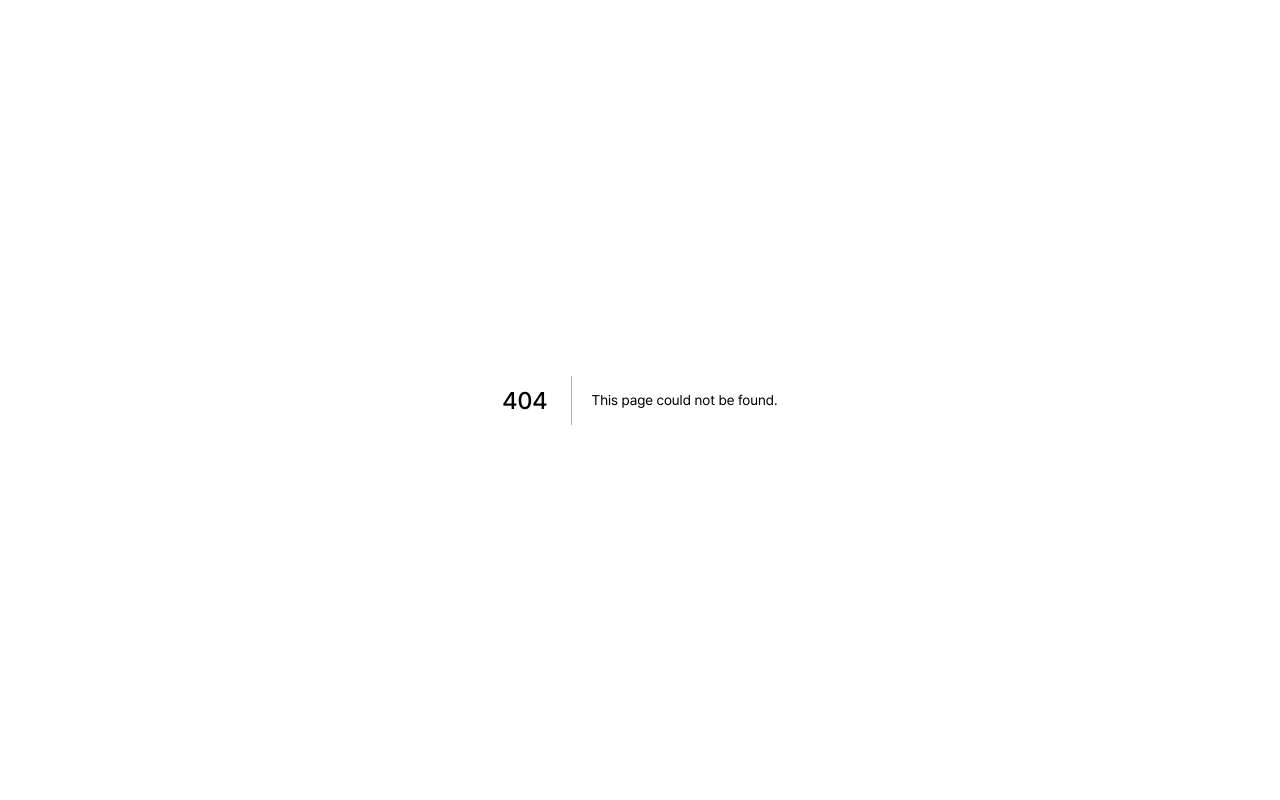
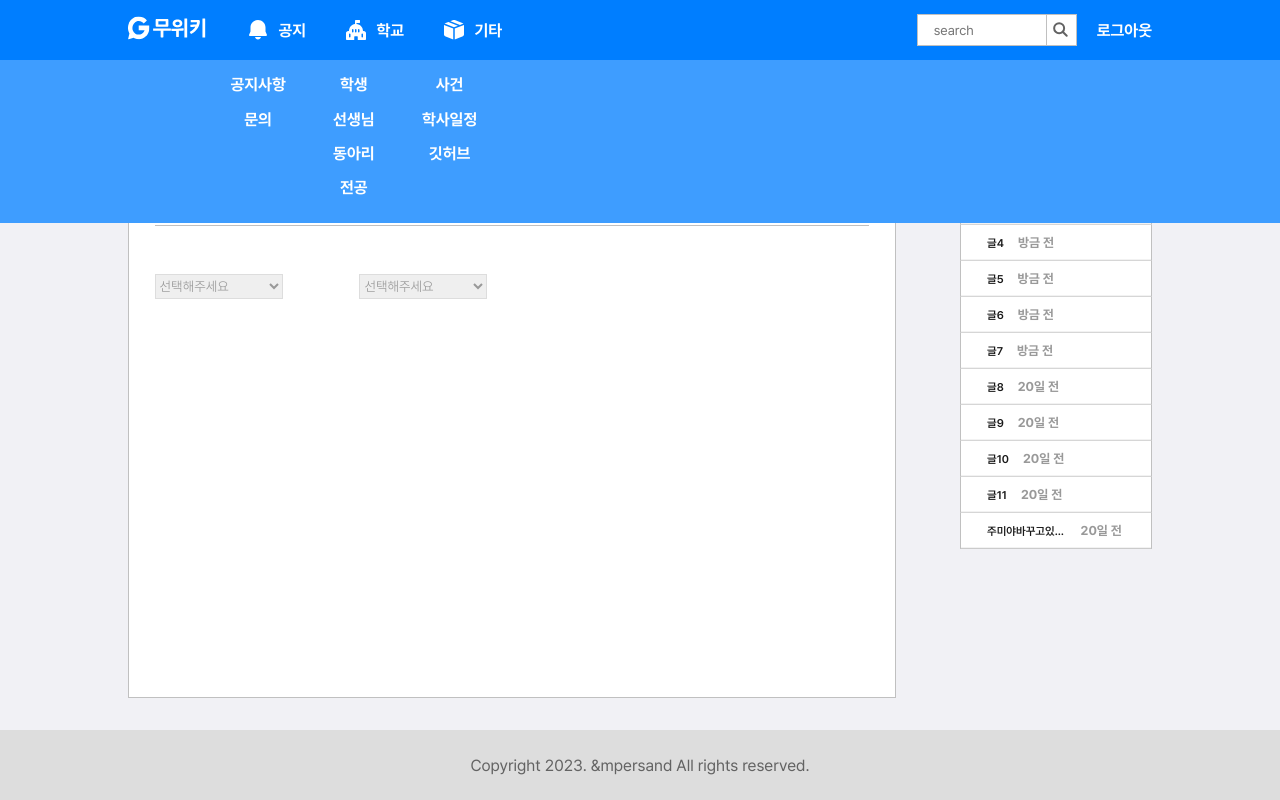
Before and after one commit to Team-Ampersand/Gmu-WiKi-client-v3, a Next.js app: page /post in a window 1280 px wide. Before the commit this address had no page. Built offline with nearby package versions, Linux system fonts and the light colour scheme.

Commit message:
💄: Add write category

```diff
--- a/src/assets/data/WriteCategoryData.ts
+++ b/src/assets/data/WriteCategoryData.ts
@@ -1,140 +1,189 @@
-
-export const WriteCategoryData = {
-    writeCategory:[
-        {
-            name:"선택해주세요",
-            value:"select"
-        },{
-            name:"학생",
-            value:"STUDENT"
-        },{
-            name:"선생님",
-            value:"TEACHER"
-        },{
-            name:"전공",
-            value:"MAJOR"
-        },{
-            name:"동아리",
-            value:"CLUB"
-        },{
-            name:"사건",
-            value:"INCIDENT"
-        },{
-            name:"학사일정",
-            value:"SCHEDULE"
-        }
-    ]
-    ,
-    detailCategory:[
-        {
-            name:"7기",
-            value:"SEVENTH",
-            parent:"STUDENT"
-        }, {
-            name:"6기",
-            value:"SIXTH",
-            parent:"STUDENT"
-        }, {
-            name:"5기",
-            value:"FIFTH",
-            parent:"STUDENT"
-        }, {
-            name:"일반교과",
-            value:"GENERAL",
-            parent:"TEACHER"
-        }, {
-            name:"전문교과",
-            value:"SPECIALITY",
-            parent:"TEACHER"
-        },{
-            name:"기타 부서",
-            value:"OTHER",
-            parent:"TEACHER"
-        },{
-            name:"전공",
-            value:"MAJORS",
-            parent:"MAJOR"
-        },{
-            name:"전공동아리",
-            value:"MAJOR",
-            parent:"CLUB"
-        },{
-            name:"자율동아리",
-            value:"CA",
-            parent:"CLUB"
-        },{
-            name:"2022",
-            value:"TWENTY_SECOND",
-            parent:"INCIDENT"
-        },{
-            name:"2023",
-            value:"TWENTY_THIRD",
-            parent:"INCIDENT"
-        },{
-            name:"1",
-            value:"JAN",
-            parent:"SCHEDULE"
-        },{
-            name:"2",
-            value:"FEB",
-            parent:"SCHEDULE"
-        },{
-            name:"3",
-            value:"MAR",
-            parent:"SCHEDULE"
-        },{
-            name:"4",
-            value:"APR",
-            parent:"SCHEDULE"
-        },{
-            name:"5",
-            value:"MAY",
-            parent:"SCHEDULE"
-        },{
-            name:"6",
-            value:"JUN",
-            parent:"SCHEDULE"
-        },{
-            name:"7",
-            value:"JUL",
-            parent:"SCHEDULE"
-        },{
-            name:"8",
-            value:"AUG",
-            parent:"SCHEDULE"
-        },{
-            name:"9",
-            value:"SEPT",
-            parent:"SCHEDULE"
-        },{
-            name:"10",
-            value:"OCT",
-            parent:"SCHEDULE"
-        },{
-            name:"11",
-            value:"NOV",
-            parent:"SCHEDULE"
-        },{
-            name:"12",
-            value:"DEC",
-            parent:"SCHEDULE"
-        },
-    ]
+export interface WriteCategory {
+  name: string
+  value: string
 }
 
+export interface detailCategory {
+  name: string
+  value: string
+  parent: string
+}
 
-export const noticeCategory=[
+export interface WriteCategoryDataType  {
+  noticeCategory: WriteCategory[]
+  writeCategory: WriteCategory[]
+  detailCategory: detailCategory[]
+}
+
+export const WriteCategoryData: WriteCategoryDataType = {
+  noticeCategory: [
     {
-        name:"선택해주세요",
-        value:"select"
-    },{
-        name:"삭제요청",
-        value:"DELETE"
-    },{
-        name:"질문사항",
-        value:"QUESTION"
-    },{
-        name:"신고",
-        value:"REPORT"
-    }
-];
+      name: '선택해주세요',
+      value: 'select',
+    },
+    {
+      name: '삭제요청',
+      value: 'DELETE',
+    },
+    {
+      name: '질문사항',
+      value: 'QUESTION',
+    },
+    {
+      name: '신고',
+      value: 'REPORT',
+    },
+  ],
+  writeCategory: [
+    {
+      name: '선택해주세요',
+      value: 'select',
+    },
+    {
+      name: '학생',
+      value: 'STUDENT',
+    },
+    {
+      name: '선생님',
+      value: 'TEACHER',
+    },
+    {
+      name: '전공',
+      value: 'MAJOR',
+    },
+    {
+      name: '동아리',
+      value: 'CLUB',
+    },
+    {
+      name: '사건',
+      value: 'INCIDENT',
+    },
+    {
+      name: '학사일정',
+      value: 'SCHEDULE',
+    },
+  ],
+  detailCategory: [
+    {
+      name:'선택해주세요',
+      value:'select',
+      parent:'select',
+    },
+    {
+      name: '7기',
+      value: 'SEVENTH',
+      parent: 'STUDENT',
+    },
+    {
+      name: '6기',
+      value: 'SIXTH',
+      parent: 'STUDENT',
+    },
+    {
+      name: '5기',
+      value: 'FIFTH',
+      parent: 'STUDENT',
+    },
+    {
+      name: '일반교과',
+      value: 'GENERAL',
+      parent: 'TEACHER',
+    },
+    {
+      name: '전문교과',
+      value: 'SPECIALITY',
+      parent: 'TEACHER',
+    },
+    {
+      name: '기타 부서',
+      value: 'OTHER',
+      parent: 'TEACHER',
+    },
+    {
+      name: '전공',
+      value: 'MAJORS',
+      parent: 'MAJOR',
+    },
+    {
+      name: '전공동아리',
+      value: 'MAJOR',
+      parent: 'CLUB',
+    },
+    {
+      name: '자율동아리',
+      value: 'CA',
+      parent: 'CLUB',
+    },
+    {
+      name: '2022',
+      value: 'TWENTY_SECOND',
+      parent: 'INCIDENT',
+    },
+    {
+      name: '2023',
+      value: 'TWENTY_THIRD',
+      parent: 'INCIDENT',
+    },
+    {
+      name: '1',
+      value: 'JAN',
+      parent: 'SCHEDULE',
+    },
+    {
+      name: '2',
+      value: 'FEB',
+      parent: 'SCHEDULE',
+    },
+    {
+      name: '3',
+      value: 'MAR',
+      parent: 'SCHEDULE',
+    },
+    {
+      name: '4',
+      value: 'APR',
+      parent: 'SCHEDULE',
+    },
+    {
+      name: '5',
+      value: 'MAY',
+      parent: 'SCHEDULE',
+    },
+    {
+      name: '6',
+      value: 'JUN',
+      parent: 'SCHEDULE',
+    },
+    {
+      name: '7',
+      value: 'JUL',
+      parent: 'SCHEDULE',
+    },
+    {
+      name: '8',
+      value: 'AUG',
+      parent: 'SCHEDULE',
+    },
+    {
+      name: '9',
+      value: 'SEPT',
+      parent: 'SCHEDULE',
+    },
+    {
+      name: '10',
+      value: 'OCT',
+      parent: 'SCHEDULE',
+    },
+    {
+      name: '11',
+      value: 'NOV',
+      parent: 'SCHEDULE',
+    },
+    {
+      name: '12',
+      value: 'DEC',
+      parent: 'SCHEDULE',
+    },
+  ],
+}
--- a/src/atoms/atom.ts
+++ b/src/atoms/atom.ts
@@ -1 +1,10 @@
 import { atom } from 'recoil'
+
+export const writeCategory = atom({
+    key: 'writeCategory',
+    default: {
+        category: "select",
+        detailCategory: "select",
+        title: ""
+    }
+})
--- /dev/null
+++ b/src/components/WriteTemplate/EditWrite/index.tsx
@@ -0,0 +1,55 @@
+import * as S from './style'
+import {
+  WriteCategoryData,
+  WriteCategory,
+  detailCategory,
+} from '@/assets/data/WriteCategoryData'
+
+type EditWritePropsTypes = {
+  onChange: (e: any) => void
+  type: string
+  category: string
+  detailCategory: string
+  title: string
+}
+function EditWrite({
+  onChange,
+  type,
+  category,
+  detailCategory,
+}: EditWritePropsTypes) {
+    const handleSelectChange = (e: React.ChangeEvent<HTMLSelectElement>) => {
+        const { name, value } = e.target;
+        onChange({ [name]: value });
+      };
+
+
+  return (
+    <S.EditWriteContainer>
+      <S.CategoryInputBox type={type}>
+        <select name='category' onChange={handleSelectChange} value={category}>
+          {
+            WriteCategoryData.writeCategory.map((item) => (
+                <option key={item.value} value={item.value}>
+              {item.name}
+            </option>
+            ))
+          }
+        </select>
+        <select
+          name='detailCategory'
+          onChange={onChange}
+          value={detailCategory}
+        >
+          {WriteCategoryData.detailCategory.filter((i)=>i.parent===category).map((item) => (
+            <option key={item.value} value={item.value}>
+              {item.name}
+            </option>
+          ))}
+        </select>
+      </S.CategoryInputBox>
+    </S.EditWriteContainer>
+  )
+}
+
+export default EditWrite
--- /dev/null
+++ b/src/components/WriteTemplate/EditWrite/style.ts
@@ -0,0 +1,25 @@
+import styled from "@emotion/styled";
+
+ type CategoryInputBoxPropsType = {
+    type:string
+}
+
+export const EditWriteContainer = styled.div`
+
+`;
+export const CategoryInputBox = styled.div`
+  display: flex;
+  align-items: center;
+  justify-content: space-between;
+  width: ${(props:CategoryInputBoxPropsType) => (props.type === "문의목적" ? "14.8vw" : "26vw")};
+  margin-bottom: 10px;
+
+  select {
+    border: 1px solid #dddddd;
+    width: 10vw;
+    height: 25px;
+    outline: none;
+    color: #999999;
+    font-weight: 300;
+  }
+`;
--- /dev/null
+++ b/src/components/WriteTemplate/index.tsx
@@ -0,0 +1,27 @@
+import { useRecoilState } from 'recoil'
+import { writeCategory } from '@/atoms/atom'
+import EditWrite from './EditWrite';
+import * as S from './style';
+
+function WriteBox(){
+    const [categoryData, setCategoryData] = useRecoilState(writeCategory);
+    const { category,detailCategory, title } = categoryData;
+    const onChange = (changedData:any) => {
+        setCategoryData({
+            ...categoryData,
+            ...changedData
+        });
+    }
+    return(
+    <S.WriteBoxContainer>
+        <EditWrite
+        onChange={onChange}
+        type="글쓰기"
+        category={category}
+        detailCategory={detailCategory}
+        title={title}
+        />
+    </S.WriteBoxContainer>
+    );
+}
+export default WriteBox;
--- /dev/null
+++ b/src/components/WriteTemplate/style.ts
@@ -0,0 +1,5 @@
+import styled from "@emotion/styled";
+
+export const WriteBoxContainer = styled.div`
+
+`;
--- /dev/null
+++ b/src/pages/post.tsx
@@ -0,0 +1,14 @@
+import React from "react";
+import PageContainer from "@/components/common/PageContainer";
+import WriteBox from "@/components/WriteTemplate";
+
+
+function Post() {
+  return (
+    <PageContainer title="글쓰기" sort="G무위키" >
+        <WriteBox/>
+    </PageContainer>
+  );
+}
+
+export default Post;
```
